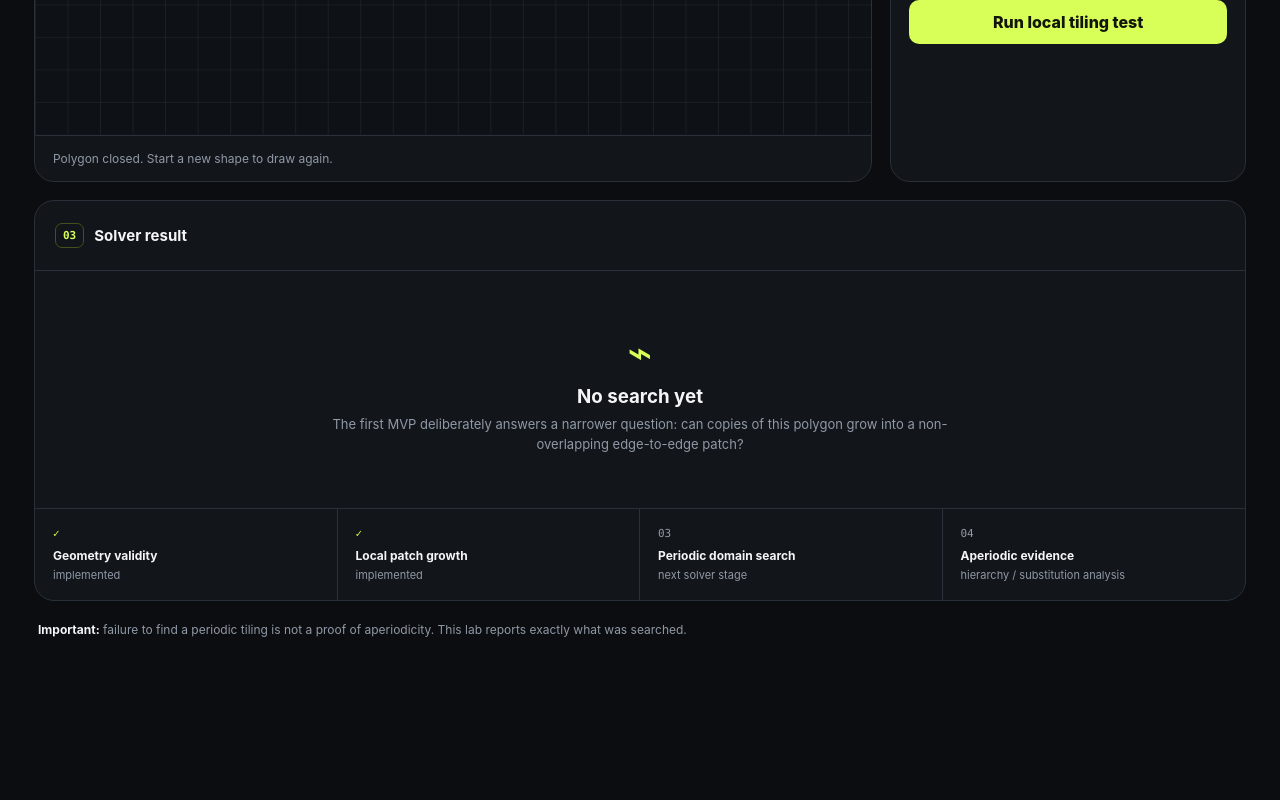
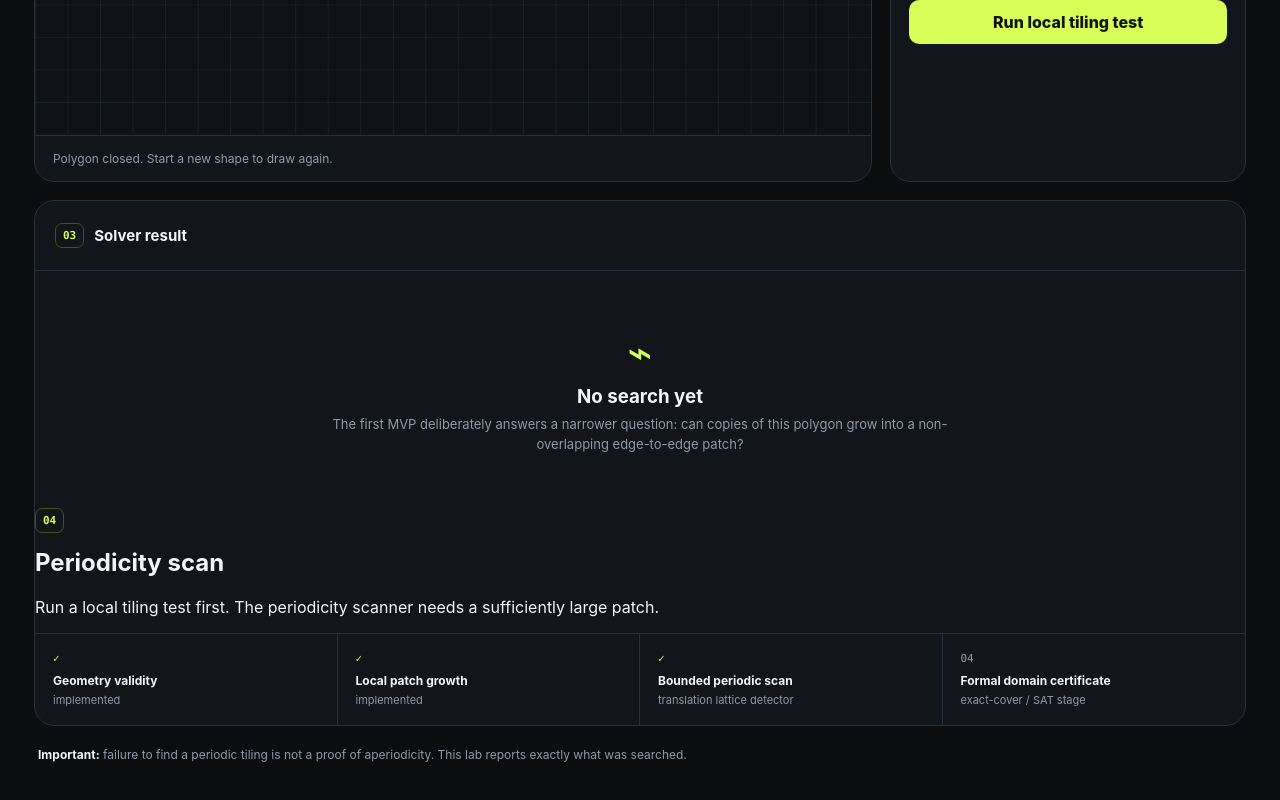
Before and after one commit to codaux/einstein-lab, a Next.js app: page / in a window 1280 px wide. Shown: the part 776-1576 px from the top of the page. Before the commit the page ends 1469 px from the top, so only its background shows below. Built offline with nearby package versions, Linux system fonts and the light colour scheme.

Commit message:
Add periodicity scan to solver UI

```diff
--- a/app/page.tsx
+++ b/app/page.tsx
@@ -3,6 +3,7 @@
 import { useMemo, useState } from "react";
 import { Point, validatePolygon } from "@/lib/geometry";
 import { growPatch, Tile } from "@/lib/tiling";
+import { detectPeriodicTranslations, PeriodicResult } from "@/lib/periodic";
 
 const GRID = 28;
 const W = 720;
@@ -34,6 +35,7 @@ export default function Home() {
   const [allowReflection,setAllowReflection]=useState(true);
   const [maxTiles,setMaxTiles]=useState(24);
   const [patch,setPatch]=useState<ReturnType<typeof growPatch>|null>(null);
+  const [periodic,setPeriodic]=useState<PeriodicResult|null>(null);
 
   const validation=useMemo(()=>closed ? validatePolygon(points) : null,[points,closed]);
 
@@ -45,23 +47,28 @@ export default function Home() {
     if (points.some(p=>p.x===x&&p.y===y)) return;
     setPoints([...points,{x,y}]);
     setPatch(null);
+    setPeriodic(null);
   };
 
   const run=()=>{
     if (!validation?.valid) return;
-    setPatch(growPatch(points,{maxTiles,allowReflection,beamWidth:18}));
+    const result=growPatch(points,{maxTiles,allowReflection,beamWidth:18});
+    setPatch(result);
+    setPeriodic(result.reached>=6 ? detectPeriodicTranslations(result.sampleTiles) : null);
   };
 
   const reset=()=>{
     setPoints([]);
     setClosed(false);
     setPatch(null);
+    setPeriodic(null);
   };
 
   const load=(key:string)=>{
     setPoints(samples[key]);
     setClosed(true);
     setPatch(null);
+    setPeriodic(null);
   };
 
   const view=patch ? fitTiles(patch.sampleTiles,720,420) : null;
@@ -206,11 +213,35 @@ export default function Home() {
           </div>
         )}
 
+        <div className="periodicPanel">
+          <div className="periodicHead">
+            <div><span className="step">04</span><h2>Periodicity scan</h2></div>
+            {periodic && <div className={`resultPill ${periodic.found ? "negative" : ""}`}>{periodic.found ? "periodic pattern found" : periodic.confidence}</div>}
+          </div>
+          {!periodic ? (
+            <p className="periodicEmpty">Run a local tiling test first. The periodicity scanner needs a sufficiently large patch.</p>
+          ) : (
+            <div className="periodicBody">
+              <div className="periodicVerdict">
+                <strong>{periodic.found ? "Strong periodic rejection evidence" : periodic.confidence==="suggestive" ? "Possible translational repetition" : "No 2D period detected"}</strong>
+                <p>{periodic.reason}</p>
+              </div>
+              <dl className="periodicMetrics">
+                <div><dt>Vectors tested</dt><dd>{periodic.testedVectors}</dd></div>
+                <div><dt>Repeated cells</dt><dd>{periodic.repeatedTiles}</dd></div>
+                <div><dt>u</dt><dd>{periodic.u ? `(${periodic.u.x.toFixed(2)}, ${periodic.u.y.toFixed(2)})` : "—"}</dd></div>
+                <div><dt>v</dt><dd>{periodic.v ? `(${periodic.v.x.toFixed(2)}, ${periodic.v.y.toFixed(2)})` : "—"}</dd></div>
+              </dl>
+              <p className="mathNote"><strong>Scope:</strong> this detects translational repetition inside the finite patch. A formal whole-plane fundamental-domain certificate is still a later solver stage.</p>
+            </div>
+          )}
+        </div>
+
         <div className="roadmap">
           <div className="done"><span>✓</span><b>Geometry validity</b><small>implemented</small></div>
           <div className="done"><span>✓</span><b>Local patch growth</b><small>implemented</small></div>
-          <div><span>03</span><b>Periodic domain search</b><small>next solver stage</small></div>
-          <div><span>04</span><b>Aperiodic evidence</b><small>hierarchy / substitution analysis</small></div>
+          <div className="done"><span>✓</span><b>Bounded periodic scan</b><small>translation lattice detector</small></div>
+          <div><span>04</span><b>Formal domain certificate</b><small>exact-cover / SAT stage</small></div>
         </div>
       </section>
 
```
